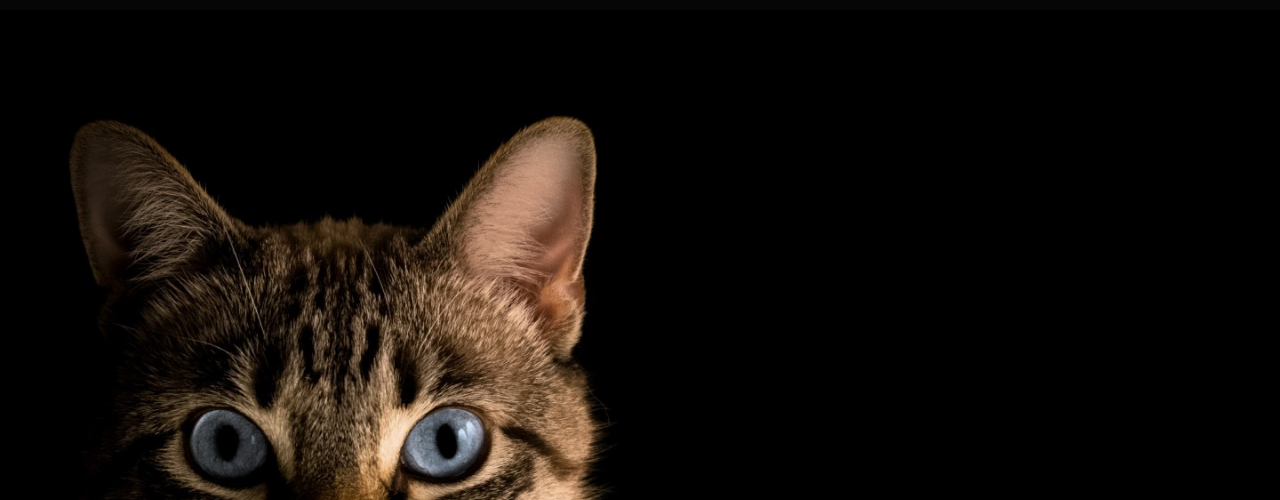
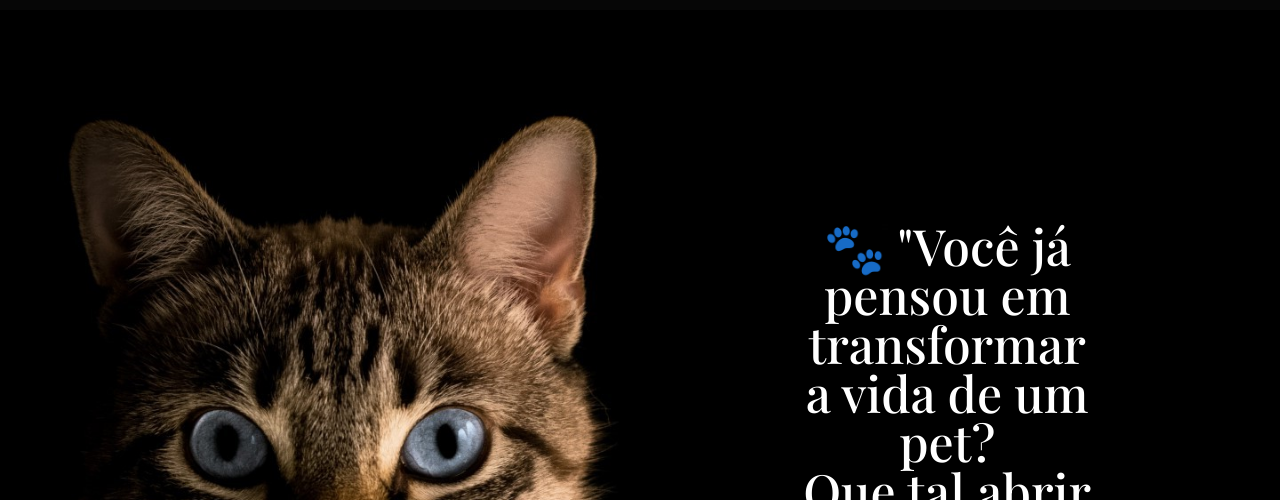
Before and after one commit to Joabejunior444/ProjetoInter, a plain HTML site: page Pet-Amigo-main/pages/adocao.html in a window 1280 px wide. Shown: the part 76-576 px from the top of the page. Drawn offline with nearby package versions, Linux system fonts and the light colour scheme; a web font is replaced by a local one.

Commit message:
Update adocao.html

```diff
--- a/Pet-Amigo-main/pages/adocao.html
+++ b/Pet-Amigo-main/pages/adocao.html
@@ -33,7 +33,7 @@
     <div class="banner-adocao">
       <img src="../assets/Img_Adoção02.jpg" alt="Adoção_banner">
       <div class="banner-sobreposicao">
-        <span>QUER UM PET?</span>
+        <span>🐾 "Você já pensou em transformar a vida de um pet? <br> Que tal abrir seu coração, <br> adotar um dos nossos doguinhos <br> e ganhar um amigo fiel para toda a vida?" ❤️</span>
       </div>
     </div>
   </section>
```
